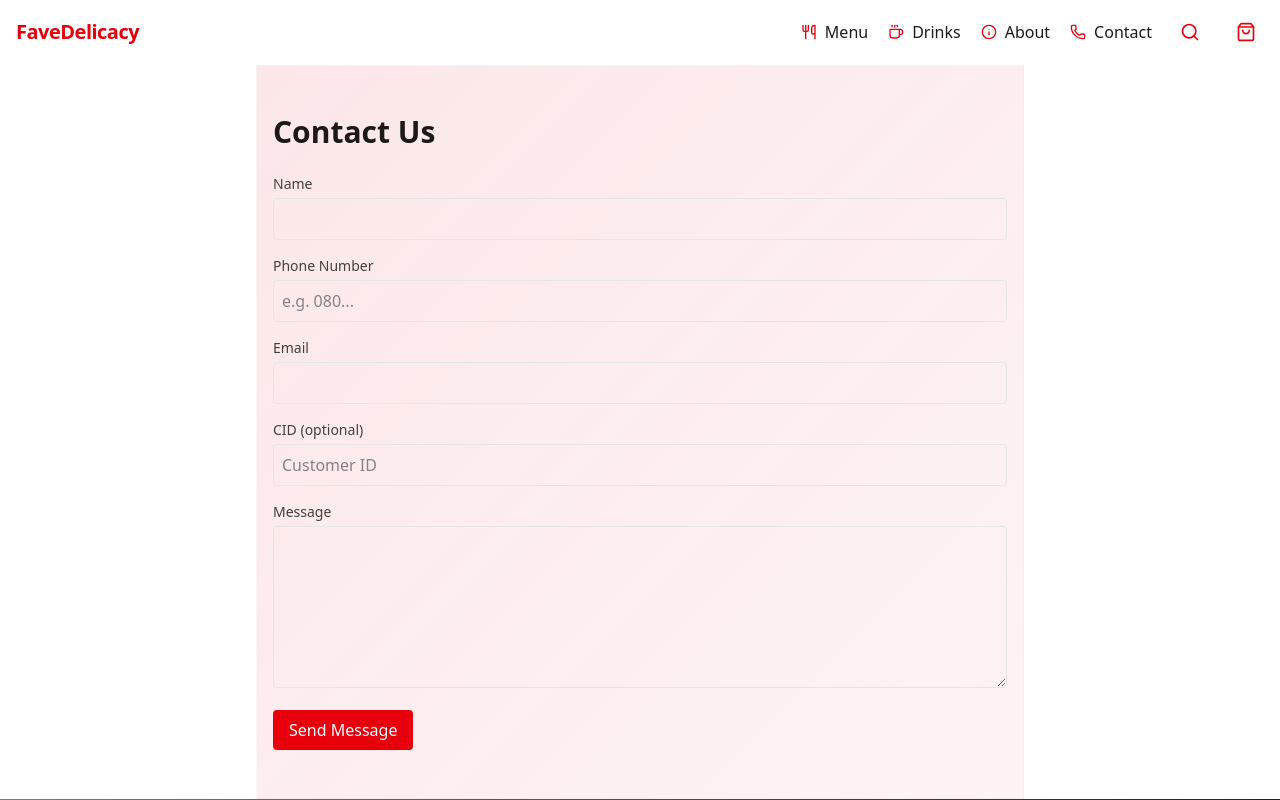
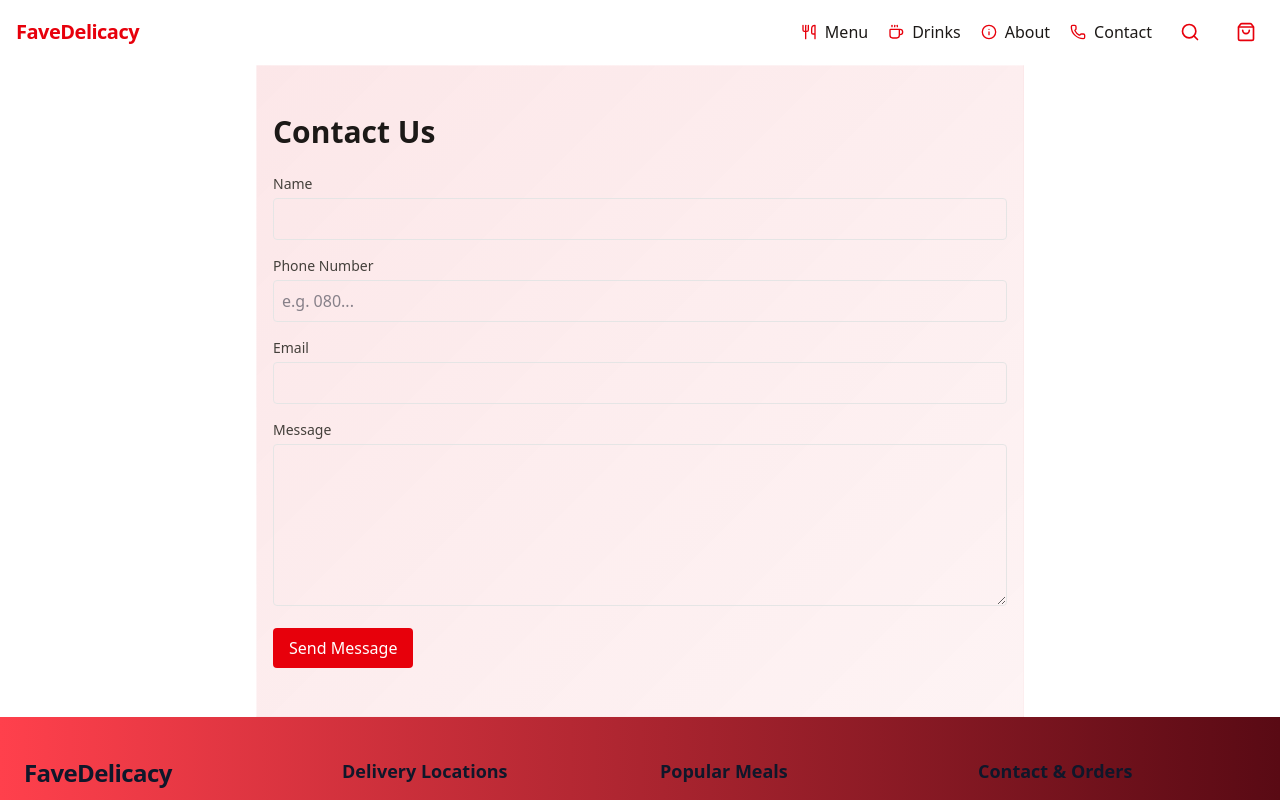
Before and after one commit to Swiftdaops/favedelicacy, a Next.js app: page /contact in a window 1280 px wide. Shown: the top 800 px of the page. Built offline with nearby package versions, Linux system fonts and the light colour scheme; no server answers.

Commit message:
Frontend: remove CID input from contact form (server generates CID)

```diff
--- a/src/app/contact/page.js
+++ b/src/app/contact/page.js
@@ -74,16 +74,7 @@ export default function ContactPage() {
             <input name="email" value={form.email} onChange={handleChange} className="mt-1 w-full rounded border p-2" />
           </div>
 
-          <div>
-            <label className="block text-sm text-stone-700">CID (optional)</label>
-            <input
-              name="cid"
-              value={form.cid}
-              onChange={handleChange}
-              className="mt-1 w-full rounded border p-2"
-              placeholder="Customer ID"
-            />
-          </div>
+          {/* CID is generated server-side; do not collect from users */}
 
           <div>
             <label className="block text-sm text-stone-700">Message</label>
```
